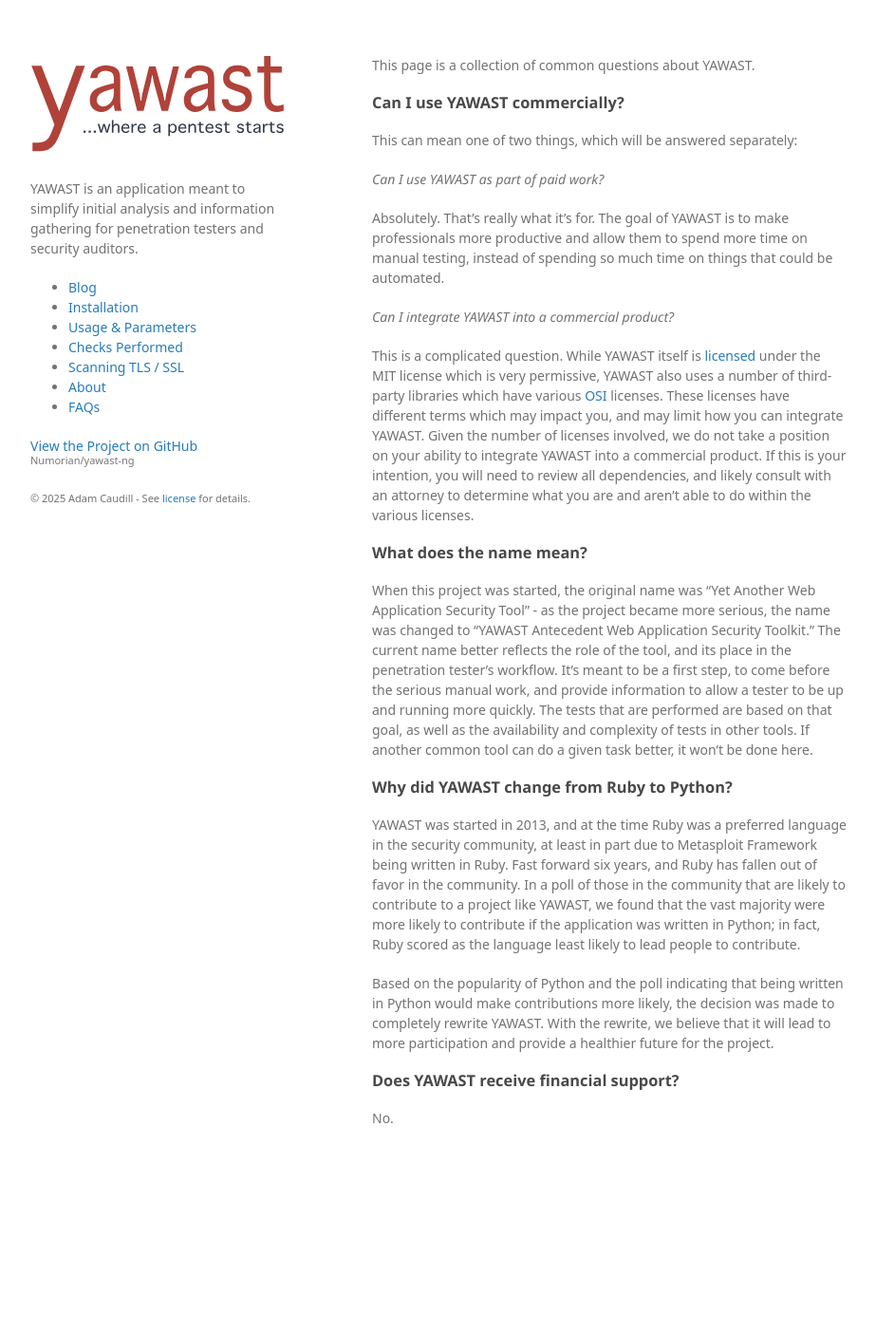
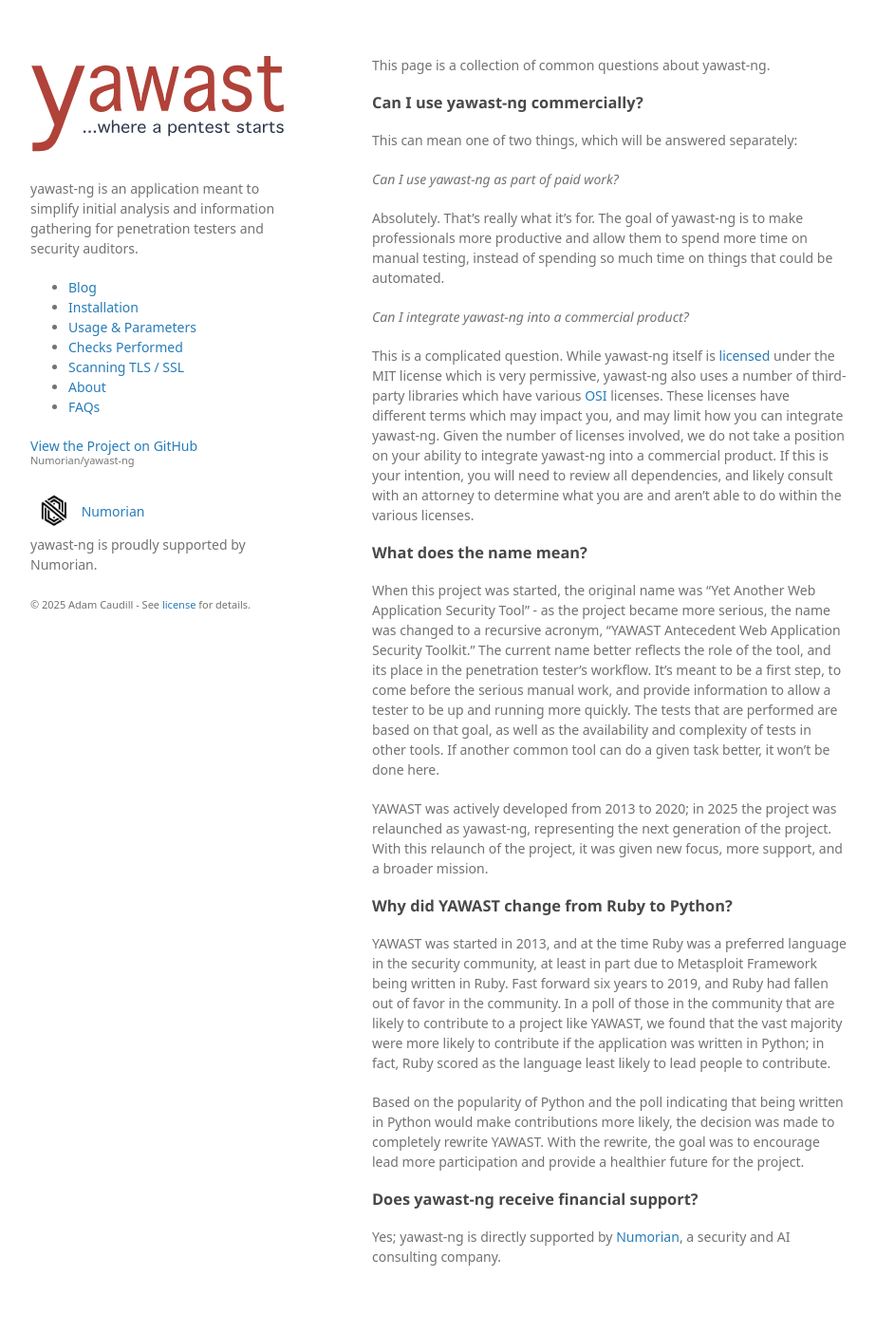
Before and after one commit to Numorian/yawast-ng, a Jekyll site: the page built from docs/faq.md, in a window 1280 px wide. Shown: the whole page at 95% size, without its empty margins (178-1101 px from the left). Built offline with Jekyll 4.4.1, drawn with Linux system fonts in a browser that asks for light colours; some web fonts are replaced; a script that is not in the unit is left out; before the commit the page ends 1258 px from its top, so only the background shows below that.

Commit message:
Assorted updates to the web site

```diff
--- a/docs/_config.yml
+++ b/docs/_config.yml
@@ -13,10 +13,10 @@
 # you will see them accessed via {{ site.title }}, {{ site.email }}, and so on.
 # You can create any custom variable you would like, and they will be accessible
 # in the templates via {{ site.myvariable }}.
-title: YAWAST ...where a pentest starts
+title: yawast-ng ...where a pentest starts
 email: adam@adamcaudill.com
 description: >- # this means to ignore newlines until "baseurl:"
-  YAWAST is an application meant to simplify initial analysis and information gathering
+  yawast-ng is an application meant to simplify initial analysis and information gathering
   for penetration testers and security auditors.
 baseurl: "/yawast-ng" # the subpath of your site, e.g. /blog
 url: "https://numorian.github.io" # the base hostname & protocol for your site, e.g. http://example.com
--- a/docs/_layouts/default.html
+++ b/docs/_layouts/default.html
@@ -38,6 +38,11 @@
 
       </section>
       <footer>
+        <a href="https://numorian.com"><img src="{{ "/assets/Logo.512-black-on-white.png" | relative_url }}" alt="Numorian" width="50px" style="vertical-align:middle" />
+        <span style="vertical-align:middle">Numorian</span></a>
+        <p>yawast-ng is proudly supported by Numorian.</p>
+
+
         <p><small>&copy; 2025 Adam Caudill - See <a href="https://github.com/Numorian/yawast-ng/blob/main/LICENSE">license</a> for details.</small></p>
       </footer>
     </div>
--- a/docs/faq.md
+++ b/docs/faq.md
@@ -4,30 +4,32 @@
 permalink: /faq/
 ---
 
-This page is a collection of common questions about YAWAST.
+This page is a collection of common questions about yawast-ng.
 
-### Can I use YAWAST commercially?
+### Can I use yawast-ng commercially?
 
 This can mean one of two things, which will be answered separately:
 
-*Can I use YAWAST as part of paid work?*
+*Can I use yawast-ng as part of paid work?*
 
-Absolutely. That's really what it's for. The goal of YAWAST is to make professionals more productive and allow them to spend more time on manual testing, instead of spending so much time on things that could be automated.
+Absolutely. That's really what it's for. The goal of yawast-ng is to make professionals more productive and allow them to spend more time on manual testing, instead of spending so much time on things that could be automated.
 
-*Can I integrate YAWAST into a commercial product?*
+*Can I integrate yawast-ng into a commercial product?*
 
-This is a complicated question. While YAWAST itself is [licensed](https://github.com/Numorian/yawast-ng/blob/master/LICENSE) under the MIT license which is very permissive, YAWAST also uses a number of third-party libraries which have various [OSI](https://opensource.org/) licenses. These licenses have different terms which may impact you, and may limit how you can integrate YAWAST. Given the number of licenses involved, we do not take a position on your ability to integrate YAWAST into a commercial product. If this is your intention, you will need to review all dependencies, and likely consult with an attorney to determine what you are and aren't able to do within the various licenses.
+This is a complicated question. While yawast-ng itself is [licensed](https://github.com/Numorian/yawast-ng/blob/master/LICENSE) under the MIT license which is very permissive, yawast-ng also uses a number of third-party libraries which have various [OSI](https://opensource.org/) licenses. These licenses have different terms which may impact you, and may limit how you can integrate yawast-ng. Given the number of licenses involved, we do not take a position on your ability to integrate yawast-ng into a commercial product. If this is your intention, you will need to review all dependencies, and likely consult with an attorney to determine what you are and aren't able to do within the various licenses.
 
 ### What does the name mean?
 
-When this project was started, the original name was "Yet Another Web Application Security Tool" - as the project became more serious, the name was changed to "YAWAST Antecedent Web Application Security Toolkit." The current name better reflects the role of the tool, and its place in the penetration tester's workflow. It's meant to be a first step, to come before the serious manual work, and provide information to allow a tester to be up and running more quickly. The tests that are performed are based on that goal, as well as the availability and complexity of tests in other tools. If another common tool can do a given task better, it won't be done here.
+When this project was started, the original name was "Yet Another Web Application Security Tool" - as the project became more serious, the name was changed to a recursive acronym, "YAWAST Antecedent Web Application Security Toolkit." The current name better reflects the role of the tool, and its place in the penetration tester's workflow. It's meant to be a first step, to come before the serious manual work, and provide information to allow a tester to be up and running more quickly. The tests that are performed are based on that goal, as well as the availability and complexity of tests in other tools. If another common tool can do a given task better, it won't be done here.
+
+YAWAST was actively developed from 2013 to 2020; in 2025 the project was relaunched as yawast-ng, representing the next generation of the project. With this relaunch of the project, it was given new focus, more support, and a broader mission.
 
 ### Why did YAWAST change from Ruby to Python?
 
-YAWAST was started in 2013, and at the time Ruby was a preferred language in the security community, at least in part due to Metasploit Framework being written in Ruby. Fast forward six years, and Ruby has fallen out of favor in the community. In a poll of those in the community that are likely to contribute to a project like YAWAST, we found that the vast majority were more likely to contribute if the application was written in Python; in fact, Ruby scored as the language least likely to lead people to contribute.
+YAWAST was started in 2013, and at the time Ruby was a preferred language in the security community, at least in part due to Metasploit Framework being written in Ruby. Fast forward six years to 2019, and Ruby had fallen out of favor in the community. In a poll of those in the community that are likely to contribute to a project like YAWAST, we found that the vast majority were more likely to contribute if the application was written in Python; in fact, Ruby scored as the language least likely to lead people to contribute.
 
-Based on the popularity of Python and the poll indicating that being written in Python would make contributions more likely, the decision was made to completely rewrite YAWAST. With the rewrite, we believe that it will lead to more participation and provide a healthier future for the project.
+Based on the popularity of Python and the poll indicating that being written in Python would make contributions more likely, the decision was made to completely rewrite YAWAST. With the rewrite, the goal was to encourage lead more participation and provide a healthier future for the project.
 
-### Does YAWAST receive financial support?
+### Does yawast-ng receive financial support?
 
-No.
+Yes; yawast-ng is directly supported by [Numorian](https://numorian.com), a security and AI consulting company.
```
Also changed, not shown: docs/about.md (+2 -2 lines), docs/checks.md (+4 -4 lines), docs/index.md (+1 -1 lines), docs/README.md, docs/assets/Logo.512-black-on-white.png (added).
